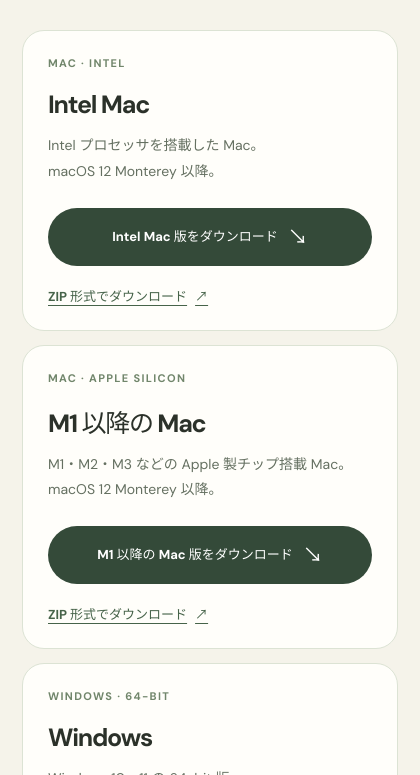
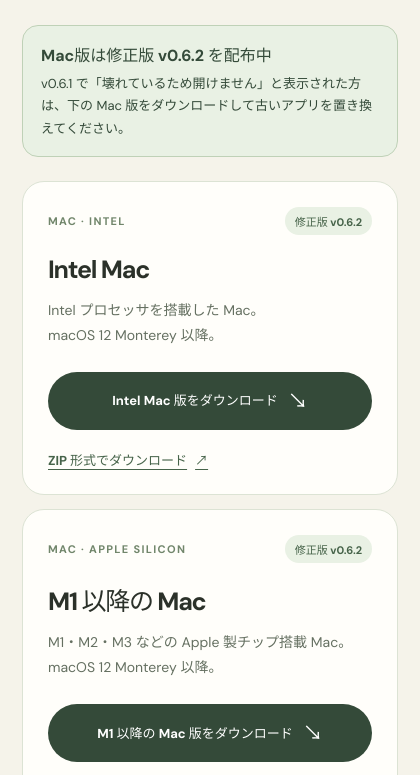
Before and after one commit to UDteach/DeguDesktopForReal, an Electron app: page docs/download.html in a window 420 px wide. Shown: the part 325-1100 px from the top of the page. Drawn offline with Linux system fonts and the light colour scheme.

Commit message:
Clarify fixed Mac downloads on download pages

```diff
--- a/docs/download.css
+++ b/docs/download.css
@@ -3,9 +3,14 @@
 .download-intro h1{font-size:clamp(37px,4.1vw,62px);letter-spacing:-.065em;line-height:1.3;margin:20px 0}
 .download-intro p{max-width:690px;color:#5c6558;font-size:16px;line-height:1.9;margin:0}
 .download-intro img{width:180px;height:180px;object-fit:contain;object-position:center bottom;flex:none;filter:drop-shadow(0 12px 8px #3947351a)}
+.mac-fix-notice{margin-top:34px;padding:18px 22px;border:1px solid #bfd1b7;border-radius:16px;background:#e9f1e4;color:#344a39}
+.mac-fix-notice strong{display:block;font-size:16px}
+.mac-fix-notice p{margin:7px 0 0;font-size:13px;line-height:1.7}
 .platforms{display:grid;grid-template-columns:repeat(3,minmax(0,1fr));gap:18px;margin-top:42px}
 .platform-card{background:#fffefa;border:1px solid #dce3d4;border-radius:22px;padding:30px;min-width:0;display:flex;flex-direction:column;min-height:338px}
+.platform-meta{display:flex;align-items:center;justify-content:space-between;gap:10px;flex-wrap:wrap}
 .platform-kicker{color:#71866b;font-size:11px;font-weight:700;letter-spacing:.12em}
+.mac-version{border-radius:999px;background:#e9f1e4;color:#466349;padding:6px 10px;font-size:11px;font-weight:700;white-space:nowrap}
 .platform-card h2{font-size:27px;letter-spacing:-.05em;margin:18px 0 12px}
 .platform-card p{font-size:14px;color:#657061;line-height:1.8;margin:0 0 30px;min-height:50px}
 .platform-action{width:100%;margin-top:auto;min-height:58px;padding:13px 16px;gap:10px;line-height:1.5;text-align:center}
@@ -19,5 +24,5 @@
 .release-link a{color:#344a39;font-weight:700;text-decoration:underline;text-underline-offset:4px}
 a:focus-visible{outline:3px solid #315c9e;outline-offset:4px}
 @media(max-width:900px){.platforms{grid-template-columns:1fr}.platform-card{min-height:0}.platform-card p{min-height:0}.download-intro img{width:145px;height:145px}}
-@media(max-width:600px){.download-page{padding:46px 22px 70px}.download-intro{align-items:flex-start}.download-intro h1{font-size:36px;line-height:1.35}.download-intro p{font-size:14px}.download-intro img{display:none}.platforms{gap:14px;margin-top:33px}.platform-card{padding:25px}.platform-card h2{font-size:25px}.platform-card p{margin-bottom:24px}.download-help{grid-template-columns:1fr;gap:28px;margin-top:38px}.release-link{line-height:1.8}}
+@media(max-width:600px){.download-page{padding:46px 22px 70px}.download-intro{align-items:flex-start}.download-intro h1{font-size:36px;line-height:1.35}.download-intro p{font-size:14px}.download-intro img{display:none}.mac-fix-notice{margin-top:28px;padding:16px 18px}.platforms{gap:14px;margin-top:24px}.platform-card{padding:25px}.platform-card h2{font-size:25px}.platform-card p{margin-bottom:24px}.download-help{grid-template-columns:1fr;gap:28px;margin-top:38px}.release-link{line-height:1.8}}
 @media(max-width:360px){.download-intro h1{font-size:30px}.platform-action{font-size:12px;gap:6px}}
--- a/docs/download.html
+++ b/docs/download.html
@@ -26,16 +26,21 @@
       <img src="assets/colors/agouti.png" alt="" width="210" height="210">
     </section>
 
+    <aside class="mac-fix-notice" aria-label="Mac版の更新案内">
+      <strong>Mac版は修正版 v0.6.2 を配布中</strong>
+      <p>v0.6.1 で「壊れているため開けません」と表示された方は、下の Mac 版をダウンロードして古いアプリを置き換えてください。</p>
+    </aside>
+
     <section class="platforms" aria-label="インストーラーを選ぶ">
       <article class="platform-card">
-        <span class="platform-kicker">MAC · INTEL</span>
+        <div class="platform-meta"><span class="platform-kicker">MAC · INTEL</span><span class="mac-version">修正版 v0.6.2</span></div>
         <h2>Intel Mac</h2>
         <p>Intel プロセッサを搭載した Mac。<br>macOS 12 Monterey 以降。</p>
         <a class="button primary platform-action" href="https://github.com/UDteach/DeguDesktopForReal/releases/latest/download/DeguDesktopForReal-mac-x64.dmg" aria-label="Intel Mac 版の DMG をダウンロード">Intel Mac 版をダウンロード <span aria-hidden="true">↘</span></a>
         <a class="alternate-link" href="https://github.com/UDteach/DeguDesktopForReal/releases/latest/download/DeguDesktopForReal-mac-x64.zip">ZIP 形式でダウンロード <span aria-hidden="true">↗</span></a>
       </article>
       <article class="platform-card">
-        <span class="platform-kicker">MAC · APPLE SILICON</span>
+        <div class="platform-meta"><span class="platform-kicker">MAC · APPLE SILICON</span><span class="mac-version">修正版 v0.6.2</span></div>
         <h2>M1 以降の Mac</h2>
         <p>M1・M2・M3 などの Apple 製チップ搭載 Mac。macOS 12 Monterey 以降。</p>
         <a class="button primary platform-action" href="https://github.com/UDteach/DeguDesktopForReal/releases/latest/download/DeguDesktopForReal-mac-arm64.dmg" aria-label="M1 以降の Mac 版の DMG をダウンロード">M1 以降の Mac 版をダウンロード <span aria-hidden="true">↘</span></a>
```
Also changed, not shown: docs/download-en.html (+7 -2 lines).
